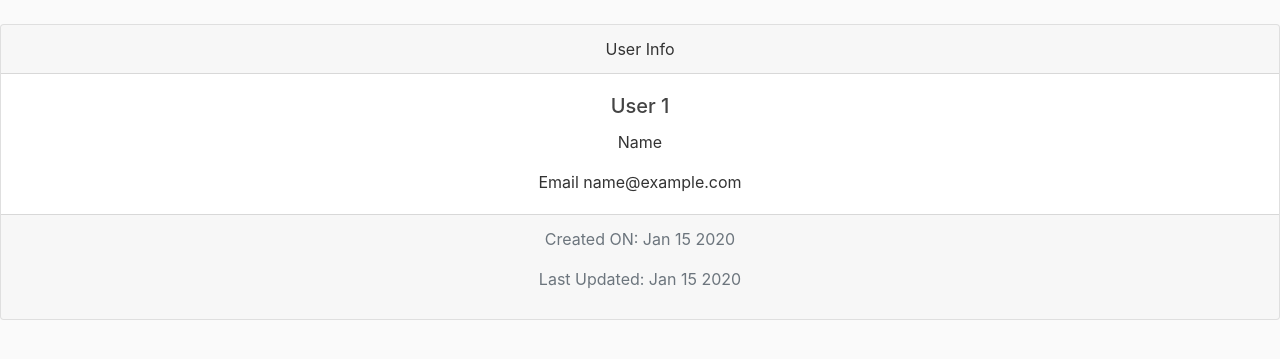
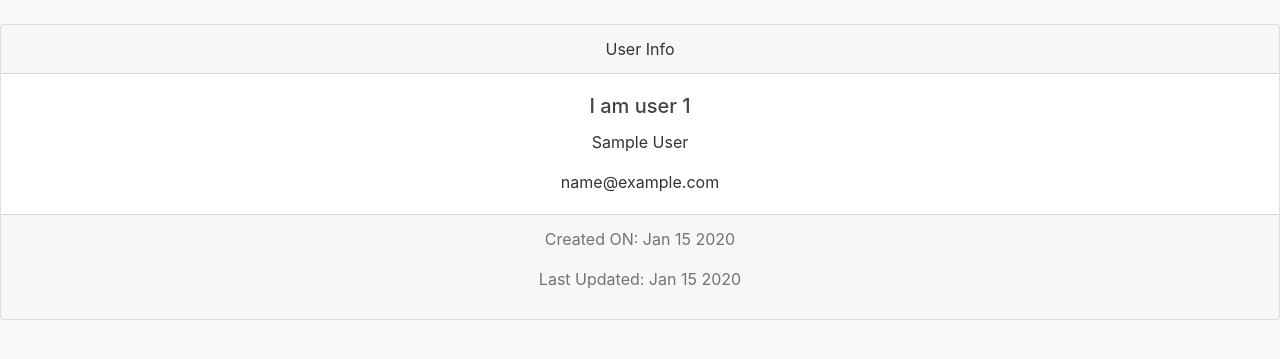
Before and after one commit to jprodsanz/X_Pablo_USERSCRUD, a Flask app: page /user/print/1 in a window 1280 px wide. Shown: the part 56-415 px from the top of the page. Run offline with Flask 2, Linux system fonts and the light colour scheme; tables that the repository leaves empty or names only in its code hold one stand-in row (values such as "Sample post").

Commit message:
hello_world2

```diff
--- a/run.py
+++ b/run.py
@@ -19,7 +19,7 @@ def new_user():
 
 @app.route('/user/create', methods=['POST'])
 def create():
-    print(request.form,"request.form")
+    # print(request.form,"request.form")
     User.save(request.form)
     return redirect('/users')
 
@@ -28,21 +28,21 @@ def create():
 @app.route('/user/edit/<int:id>')
 def edit(id):
     data = {
-        "id":id
+        'id':id
     }
     return render_template('edit_user.html', title='edit', user=User.get_one(data))
 
 @app.route('/user/print/<int:id>')
 def print(id):
     data= {
-        "id":id
+        'id':id
     }
     return render_template("print_user.html", title='print', user=User.get_one(data))
 
 @app.route('/user/update', methods=['POST'])
 def update():
     User.update(request.form)
-    return redirect('/users',  title='update')
+    return redirect('/users')
 
 @app.route('/user/delete/<int:id>')
 def delete(id):
@@ -50,8 +50,7 @@ def delete(id):
         'id': id
     }
     User.delete(data)
-    return redirect('/users', title='delete')
-
+    return redirect('/users')
 
 if __name__=="__main__":
     app.run(debug=True)
--- a/templates/print_user.html
+++ b/templates/print_user.html
@@ -3,9 +3,9 @@
     <div class="card text-center text-center">
             <div class="card-header">User Info </div>
             <div class="card-body">
-            <h5 class="card-title">User {{user.id}}</h5>
-            <p class="card-text">Name {{user.name}}</p>
-            <p class="card-text">Email {{user.email}}</p>
+                <h5 class="card-title">I am user {{user.id}}</h5>
+                <p class="card-text">{{user.first_name}} {{user.last_name}}</p>
+                <p class="card-text">{{user.email}}</p>
             </div>
             <div class="card-footer text-muted">
             <p>Created ON: {{user.created_at.strftime("%b %d %Y")}}</p>
--- a/templates/users.html
+++ b/templates/users.html
@@ -21,9 +21,9 @@
                 <td>{{ user.email }}</td>
                 <td>{{ user.created_at }}</td>
                 <td>
-                    <a href="/user/print/ {{ user.id }} ">Show</a>
-                    <a href="/user/edit/ {{ user.id }} ">Edit</a>
-                    <a href="/user/delete/ {{ user.id }} ">Delete </a>
+                    <a href="/user/print/{{ user.id }} ">Show</a>
+                    <a href="/user/edit/{{ user.id }} ">Edit</a>
+                    <a href="/user/delete/{{ user.id }} ">Delete </a>
                 </td>
         {% endfor %}
         </tbody>
--- a/users.py
+++ b/users.py
@@ -40,6 +40,6 @@ class User:
         return connectToMySQL('users_schema').query_db(query,data)
 
     @classmethod
-    def destroy(cls,data):
+    def delete(cls,data):
         query  = "DELETE FROM users WHERE id = %(id)s;"
         return connectToMySQL('users_schema').query_db(query,data)
```
Lines whose indentation alone changed are shown as unchanged.
